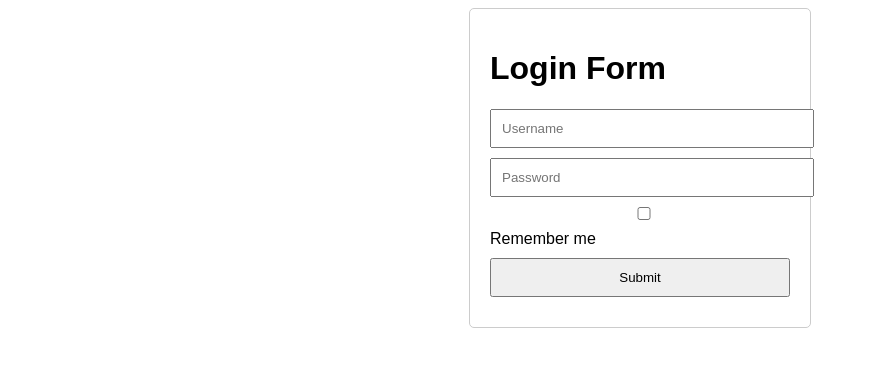
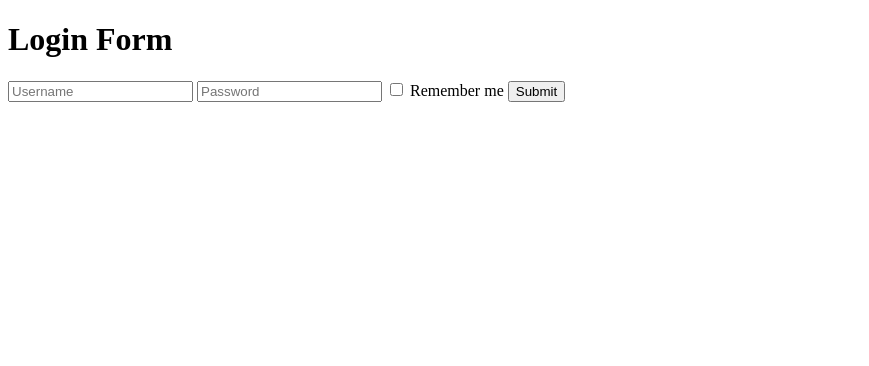
Before and after one commit to acciojob/remember-me-login-form-Dipto07, a website: page main.html in a window 1280 px wide. Shown: the whole page, without its empty margins (0-869 px from the left). Drawn offline with Linux system fonts and the light colour scheme.

Commit message:
created a submission

```diff
--- a/main.html
+++ b/main.html
@@ -1,14 +1,13 @@
 <!DOCTYPE html>
-
-<html>
-
+<html lang="en">
 <head>
-	<link rel="stylesheet" href="styles.css">
+    <meta charset="UTF-8">
+    <meta name="viewport" content="width=device-width, initial-scale=1.0">
+    <title>Login Form</title>
+    <link rel="stylesheet" href="styles.css">
 </head>
-
 <body>
-	<!-- the entire body must be written by student -->
-	<div class="login-form">
+    <div class="login-form">
         <h1>Login Form</h1>
         <form id="loginForm">
             <input type="text" placeholder="Username" id="username" required>
@@ -20,9 +19,6 @@
         </form>
         <button id="existing" style="display: none;">Login as existing user</button>
     </div>
-    <script type="text/javascript" src="./script.js">
-</script>
-
+    <script type="text/javascript" src="script.js"></script>
 </body>
-
 </html>
--- a/script.js
+++ b/script.js
@@ -1,4 +1,3 @@
-//your JS code here. If required.
 document.addEventListener('DOMContentLoaded', () => {
     const loginForm = document.getElementById('loginForm');
     const usernameInput = document.getElementById('username');
@@ -6,6 +5,7 @@ document.addEventListener('DOMContentLoaded', () => {
     const checkbox = document.getElementById('checkbox');
     const existingBtn = document.getElementById('existing');
 
+    // Check if there are saved details in local storage
     const savedUsername = localStorage.getItem('username');
     const savedPassword = localStorage.getItem('password');
 
@@ -20,9 +20,11 @@ document.addEventListener('DOMContentLoaded', () => {
         const password = passwordInput.value;
 
         if (checkbox.checked) {
+            // Save details in local storage
             localStorage.setItem('username', username);
             localStorage.setItem('password', password);
         } else {
+            // Remove details from local storage
             localStorage.removeItem('username');
             localStorage.removeItem('password');
         }
--- a/styles.css
+++ b/styles.css
@@ -1,26 +1 @@
 /*  your css code here. If applicable */
-    body {
-            font-family: Arial, sans-serif;
-        }
-        .login-form {
-            max-width: 300px;
-            margin: 0 auto;
-            padding: 20px;
-            border: 1px solid #ccc;
-            border-radius: 5px;
-        }
-        .login-form input {
-            display: block;
-            width: 100%;
-            padding: 10px;
-            margin-bottom: 10px;
-        }
-        .login-form label {
-            display: block;
-            margin-bottom: 10px;
-        }
-        .login-form button {
-            display: block;
-            width: 100%;
-            padding: 10px;
-        }
```
